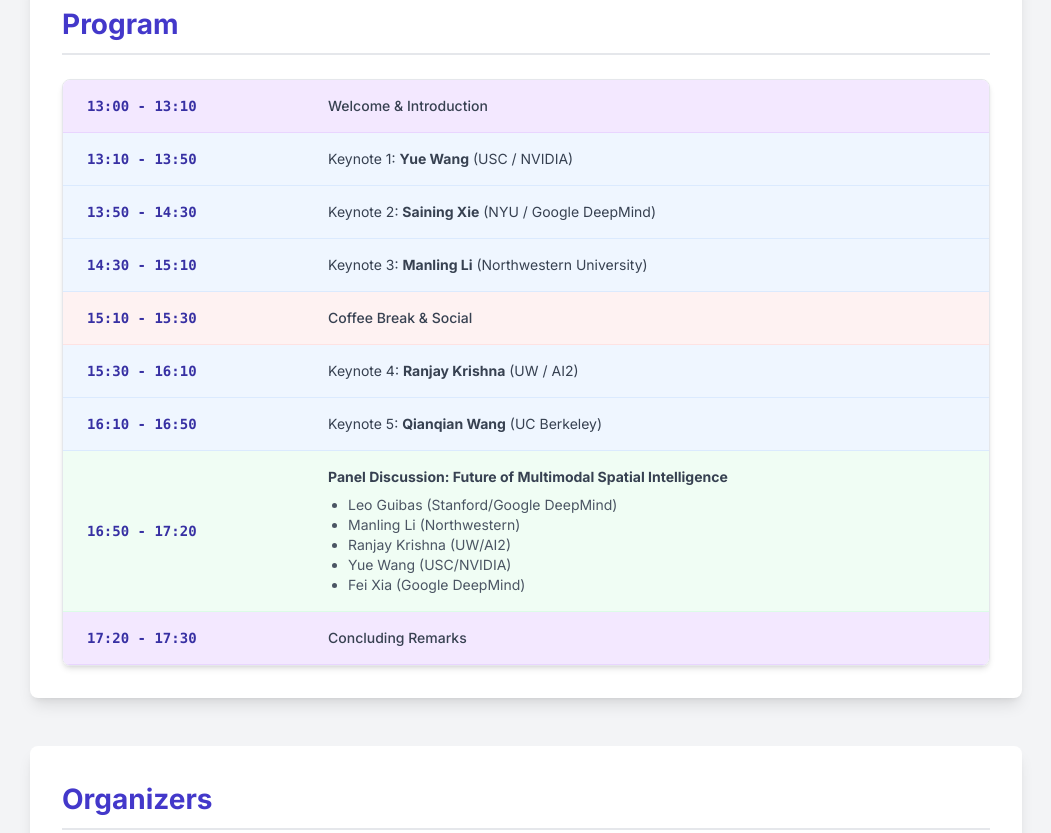
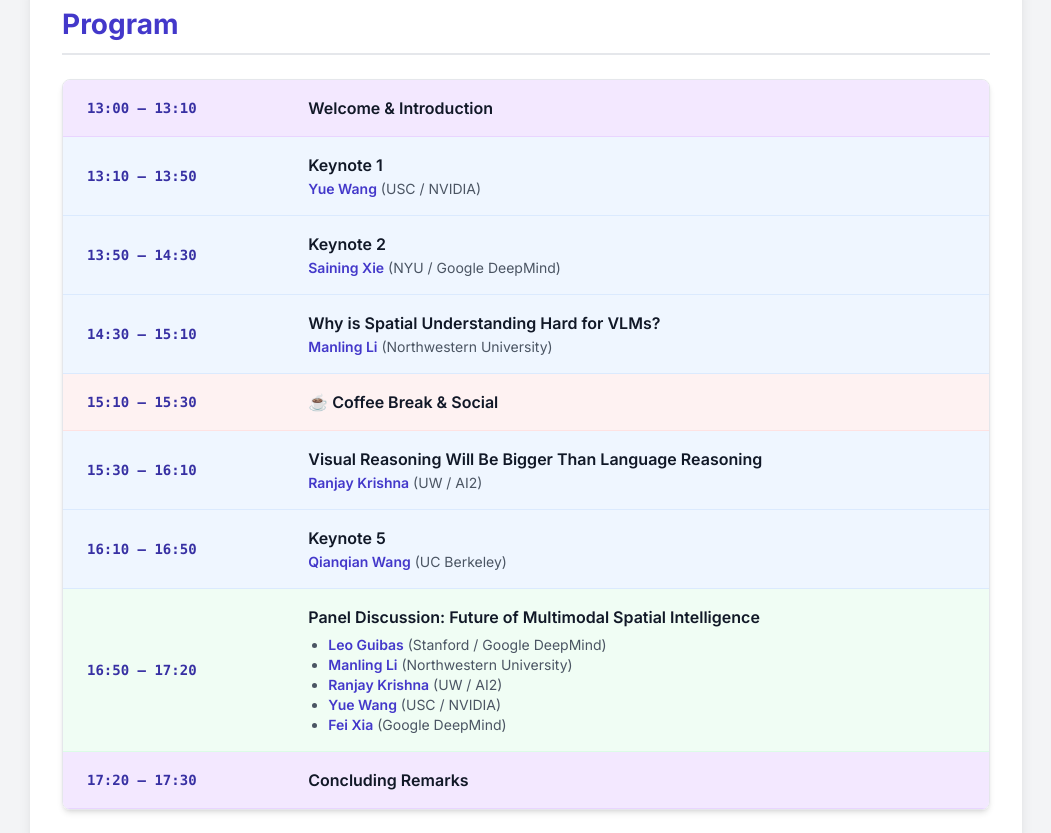
Before and after one commit to musi-workshop/musi-workshop.github.io, a plain HTML site: page index.html in a window 1280 px wide. Shown: the part 1333-2166 px from the top of the page, without its empty margins (114-1165 px from the left). Drawn offline with nearby package versions, Linux system fonts and the light colour scheme.

Commit message:
update the schedule

```diff
--- a/index.html
+++ b/index.html
@@ -124,55 +124,105 @@
             <h2 class="section-title">Program</h2>
             <div class="overflow-x-auto rounded-lg shadow-md border border-gray-200">
                <table class="w-full text-left text-gray-700">
-                    <tbody class="text-sm">
+                <tbody class="text-sm leading-relaxed">
                     <tr class="bg-purple-100 border-b border-purple-200">
-                            <td class="px-6 py-4 font-mono whitespace-nowrap text-indigo-800"><b>13:00 - 13:10</b></td>
-                            <td class="px-6 py-4 font-medium">Welcome & Introduction</td>
+                    <td class="px-6 py-4 font-mono whitespace-nowrap text-indigo-800"><b>13:00 – 13:10</b></td>
+                    <td class="px-6 py-4">
+                        <span class="block text-base font-semibold text-gray-900">Welcome & Introduction</span>
+                    </td>
                     </tr>
+
                     <tr class="bg-blue-50 border-b border-blue-100">
-                            <td class="px-6 py-4 font-mono whitespace-nowrap text-indigo-800"><b>13:10 - 13:50</b></td>
-                            <td class="px-6 py-4">Keynote 1: <b><a href="https://yuewang.xyz/">Yue Wang</a></b> (USC / NVIDIA)</td>
+                    <td class="px-6 py-4 font-mono whitespace-nowrap text-indigo-800"><b>13:10 – 13:50</b></td>
+                    <td class="px-6 py-4">
+                        <span class="block text-base font-semibold text-gray-900">Keynote 1</span>
+                        <span class="block mt-0.5 text-sm text-gray-600">
+                        <a href="https://yuewang.xyz/" class="font-semibold text-indigo-700 hover:underline">Yue Wang</a> (USC / NVIDIA)
+                        </span>
+                    </td>
                     </tr>
+
                     <tr class="bg-blue-50 border-b border-blue-100">
-                            <td class="px-6 py-4 font-mono whitespace-nowrap text-indigo-800"><b>13:50 - 14:30</b></td>
-                            <td class="px-6 py-4">Keynote 2: <b><a href="https://www.sainingxie.com/">Saining Xie</a></b> (NYU / Google DeepMind)</td>
-                             <!-- <td class="px-6 py-4">Keynote 2: <span class="font-bold">Building Supersensing for Superintelligence</span> &mdash; <span class="font-bold">Saining Xie</span> (NYU/Google DeepMind) </td> -->
+                    <td class="px-6 py-4 font-mono whitespace-nowrap text-indigo-800"><b>13:50 – 14:30</b></td>
+                    <td class="px-6 py-4">
+                        <span class="block text-base font-semibold text-gray-900">Keynote 2</span>
+                        <span class="block mt-0.5 text-sm text-gray-600">
+                        <a href="https://www.sainingxie.com/" class="font-semibold text-indigo-700 hover:underline">Saining Xie</a> (NYU / Google DeepMind)
+                        </span>
+                    </td>
                     </tr>
+
                     <tr class="bg-blue-50 border-b border-blue-100">
-                            <td class="px-6 py-4 font-mono whitespace-nowrap text-indigo-800"><b>14:30 - 15:10</b></td>
-                            <td class="px-6 py-4">Keynote 3: <b><a href="https://limanling.github.io/">Manling Li</a></b> (Northwestern University)</td>
+                    <td class="px-6 py-4 font-mono whitespace-nowrap text-indigo-800"><b>14:30 – 15:10</b></td>
+                    <td class="px-6 py-4">
+                        <span class="block text-base font-semibold text-gray-900">Why is Spatial Understanding Hard for VLMs?</span>
+                        <span class="block mt-0.5 text-sm text-gray-600">
+                        <a href="https://limanling.github.io/" class="font-semibold text-indigo-700 hover:underline">Manling Li</a> (Northwestern University)
+                        </span>
+                    </td>
                     </tr>
+
                     <tr class="bg-red-50 border-b border-red-100">
-                            <td class="px-6 py-4 font-mono whitespace-nowrap text-indigo-800"><b>15:10 - 15:30</b></td>
-                            <td class="px-6 py-4 font-medium">Coffee Break & Social</td>
+                    <td class="px-6 py-4 font-mono whitespace-nowrap text-indigo-800"><b>15:10 – 15:30</b></td>
+                    <td class="px-6 py-4">
+                        <span class="block text-base font-semibold text-gray-900">☕ Coffee Break & Social</span>
+                    </td>
                     </tr>
+
                     <tr class="bg-blue-50 border-b border-blue-100">
-                            <td class="px-6 py-4 font-mono whitespace-nowrap text-indigo-800"><b>15:30 - 16:10</b></td>
-                            <td class="px-6 py-4">Keynote 4: <b><a href="https://www.ranjaykrishna.com/index.html">Ranjay Krishna</a></b> (UW / AI2)</td>
+                    <td class="px-6 py-4 font-mono whitespace-nowrap text-indigo-800"><b>15:30 – 16:10</b></td>
+                    <td class="px-6 py-4">
+                        <span class="block text-base font-semibold text-gray-900">Visual Reasoning Will Be Bigger Than Language Reasoning</span>
+                        <span class="block mt-0.5 text-sm text-gray-600">
+                        <a href="https://www.ranjaykrishna.com/" class="font-semibold text-indigo-700 hover:underline">Ranjay Krishna</a> (UW / AI2)
+                        </span>
+                    </td>
                     </tr>
+
                     <tr class="bg-blue-50 border-b border-blue-100">
-                            <td class="px-6 py-4 font-mono whitespace-nowrap text-indigo-800"><b>16:10 - 16:50</b></td>
-                            <td class="px-6 py-4">Keynote 5: <b><a href="https://qianqianwang68.github.io/">Qianqian Wang</a></b> (UC Berkeley)</td>
+                    <td class="px-6 py-4 font-mono whitespace-nowrap text-indigo-800"><b>16:10 – 16:50</b></td>
+                    <td class="px-6 py-4">
+                        <span class="block text-base font-semibold text-gray-900">Keynote 5</span>
+                        <span class="block mt-0.5 text-sm text-gray-600">
+                        <a href="https://qianqianwang68.github.io/" class="font-semibold text-indigo-700 hover:underline">Qianqian Wang</a> (UC Berkeley)
+                        </span>
+                    </td>
                     </tr>
+
                     <tr class="bg-green-50 border-b border-green-100">
-                            <td class="px-6 py-4 font-mono whitespace-nowrap text-indigo-800"><b>16:50 - 17:20</b></td>
-                            <td class="px-6 py-4"><b>Panel Discussion: Future of Multimodal Spatial Intelligence</b>
-                            <ul class="list-disc pl-5 mt-2 text-gray-600">
-                                    <li>Leo Guibas (Stanford/Google DeepMind)</li>
-                                    <li>Manling Li (Northwestern)</li>
-                                    <li>Ranjay Krishna (UW/AI2)</li>
-                                    <li>Yue Wang (USC/NVIDIA)</li>
-                                    <li>Fei Xia (Google DeepMind)</li>
+                    <td class="px-6 py-4 font-mono whitespace-nowrap text-indigo-800"><b>16:50 – 17:20</b></td>
+                    <td class="px-6 py-4">
+                        <span class="block text-base font-semibold text-gray-900">Panel Discussion: Future of Multimodal Spatial Intelligence</span>
+                        <ul class="list-disc pl-5 mt-1.5 text-sm text-gray-600">
+                        <li><span class="block mt-0.5 text-sm text-gray-600">
+                            <a href="https://profiles.stanford.edu/leonidas-guibas" class="font-semibold text-indigo-700 hover:underline">Leo Guibas</a>
+                            (Stanford / Google DeepMind)</span>
+                        </li>
+                        <li><a href="https://limanling.github.io/" class="font-semibold text-indigo-700 hover:underline">Manling Li</a>
+                            (Northwestern University)</span>
+                        </li>
+                        <li><a href="https://www.ranjaykrishna.com/" class="font-semibold text-indigo-700 hover:underline">Ranjay Krishna</a>
+                            (UW / AI2)</span>
+                        </li>
+                        <li><a href="https://yuewang.xyz/" class="font-semibold text-indigo-700 hover:underline">Yue Wang</a>
+                            (USC / NVIDIA)</span>
+                        </li>
+                        <li><a href="https://fxia22.github.io/" class="font-semibold text-indigo-700 hover:underline">Fei Xia</a>
+                            (Google DeepMind)</span>
+                        </li>
                         </ul>
                     </td>
+                    </tr>
 
-                        </tr>
                     <tr class="bg-purple-100 border-b border-purple-200">
-                            <td class="px-6 py-4 font-mono whitespace-nowrap text-indigo-800"><b>17:20 - 17:30</b></td>
-                            <td class="px-6 py-4 font-medium">Concluding Remarks</td>
+                    <td class="px-6 py-4 font-mono whitespace-nowrap text-indigo-800"><b>17:20 – 17:30</b></td>
+                    <td class="px-6 py-4">
+                        <span class="block text-base font-semibold text-gray-900">Concluding Remarks</span>
+                    </td>
                     </tr>
                 </tbody>
                 </table>
+
             </div>
         </section>
 
```
Lines whose indentation alone changed are shown as unchanged.
